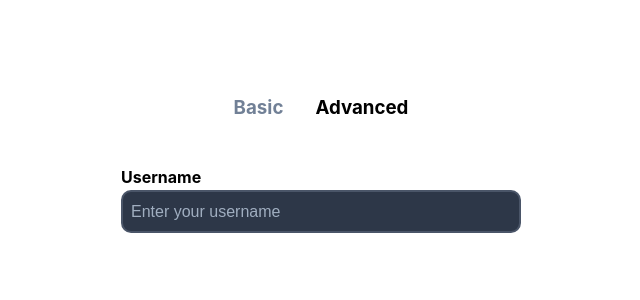
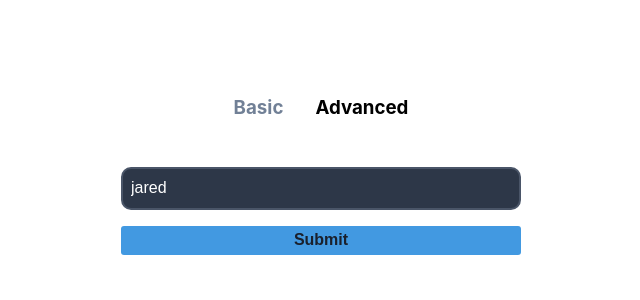
Before and after one commit to Annie-Huang/formik-tutorial, a React (Create React App) app: page / in a window 1280 px wide. Both pictures are taken after a click on the element "Advanced". Shown: the top 300 px of the page, without its empty margins (319-959 px from the left). Built offline with nearby package versions, Linux system fonts and the light colour scheme.

Commit message:
Copy code base from https://formik.org/docs/api/formik into AdvancedForm.tsx

```diff
--- a/src/components/AdvancedForm.tsx
+++ b/src/components/AdvancedForm.tsx
@@ -1,9 +1,21 @@
+import { Formik } from 'formik';
+
 const AdvancedForm = () => {
   return (
-    <form autoComplete='off'>
-      <label htmlFor='username'>Username</label>
-      <input id='username' type='text' placeholder='Enter your username' />
-    </form>
+    <Formik initialValues={{ name: 'jared' }}>
+      {(props) => (
+        <form onSubmit={props.handleSubmit}>
+          <input
+            type='text'
+            onChange={props.handleChange}
+            onBlur={props.handleBlur}
+            value={props.values.name}
+            name='name'
+          />
+          <button type='submit'>Submit</button>
+        </form>
+      )}
+    </Formik>
   );
 };
 export default AdvancedForm;
```
Also changed, not shown: Note.txt.
